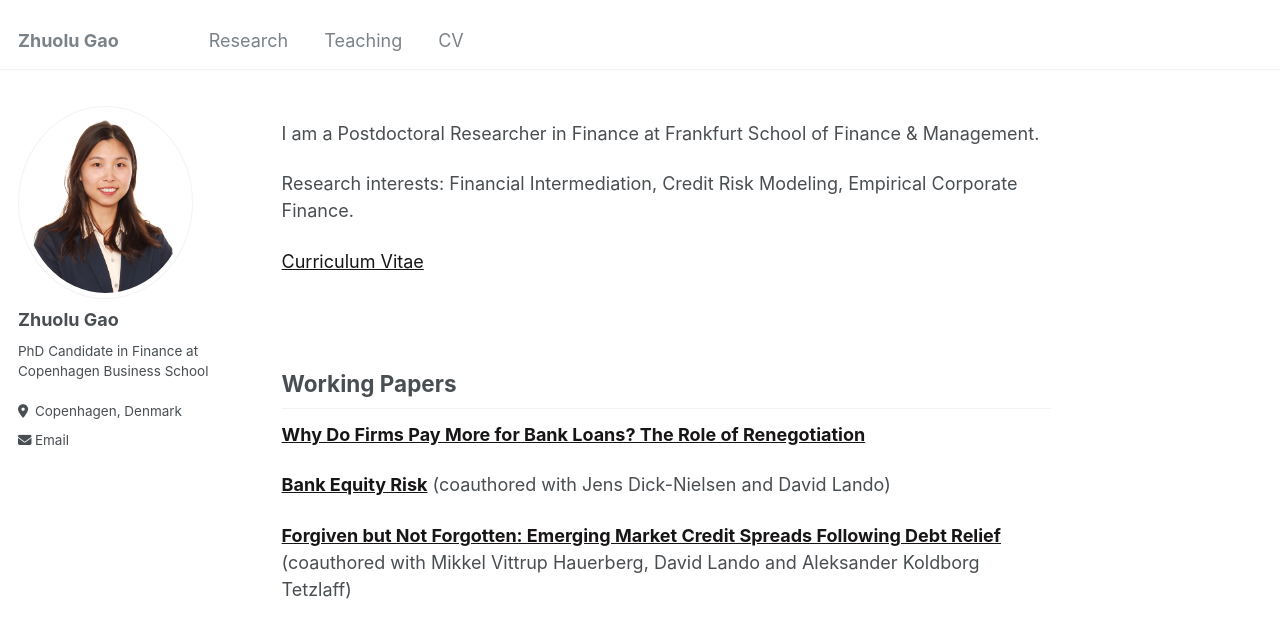
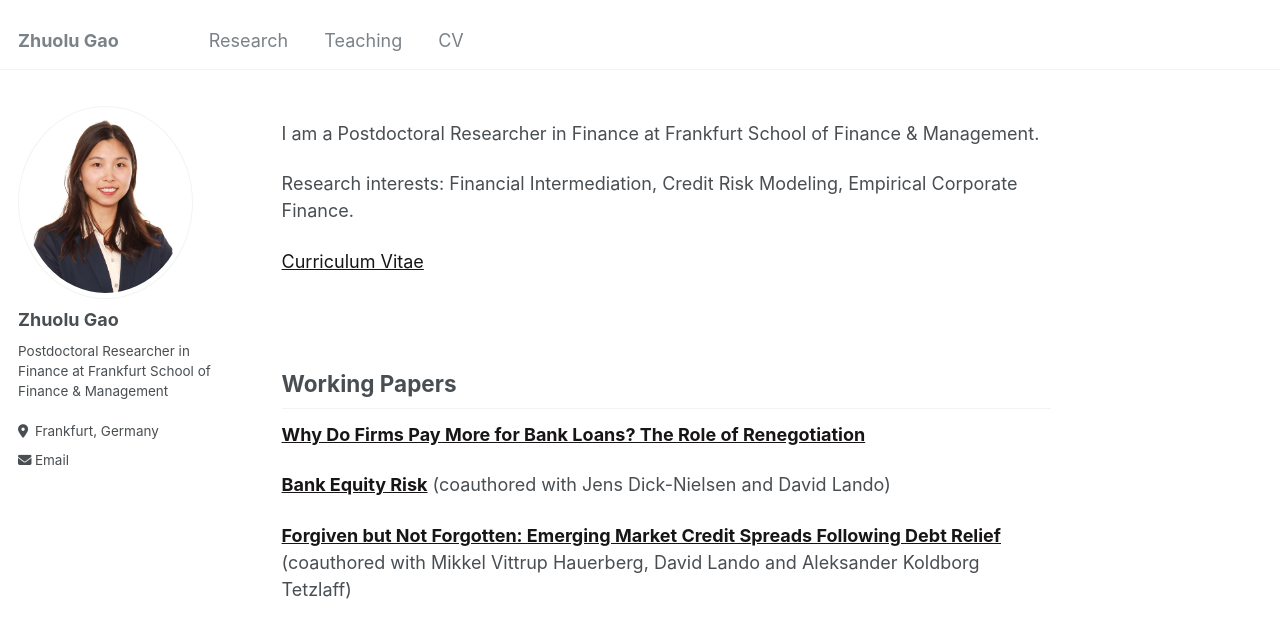
Before and after one commit to zhuolugao/zhuolugao.github.io, a Jekyll site: the page built from _pages/about.md, in a window 1280 px wide. Shown: the top 638 px of the page. Built offline with Jekyll 4.4.1, drawn with Linux system fonts in a browser that asks for light colours.

Commit message:
Update _config.yml

```diff
--- a/_config.yml
+++ b/_config.yml
@@ -24,11 +24,11 @@ author:
   avatar           : "zhuolu.jpg"
   name             : "Zhuolu Gao"
   pronouns         : # example: "she/her"
-  bio              : "PhD Candidate in Finance at Copenhagen Business School"
-  location         : "Copenhagen, Denmark"
+  bio              : "Postdoctoral Researcher in Finance at Frankfurt School of Finance & Management"
+  location         : "Frankfurt, Germany"
   # employer         : "Red Brick University"
   uri              : # URL
-  email            : "zg.fi@cbs.dk"
+  email            : "z.gao@fs.de"
 
   # Academic websites
   arxiv            : # URL - Update with the correct link to your profile
```
